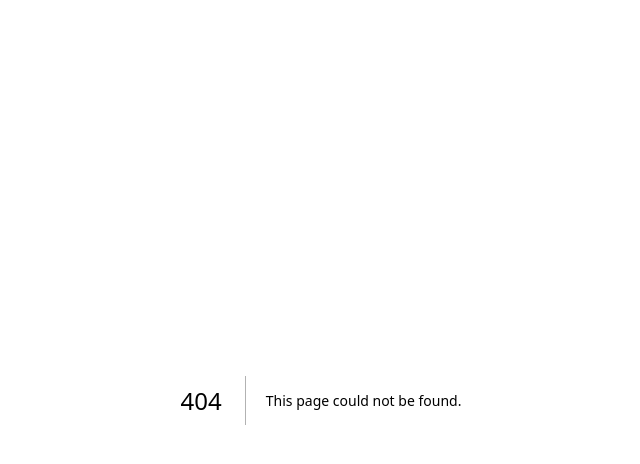
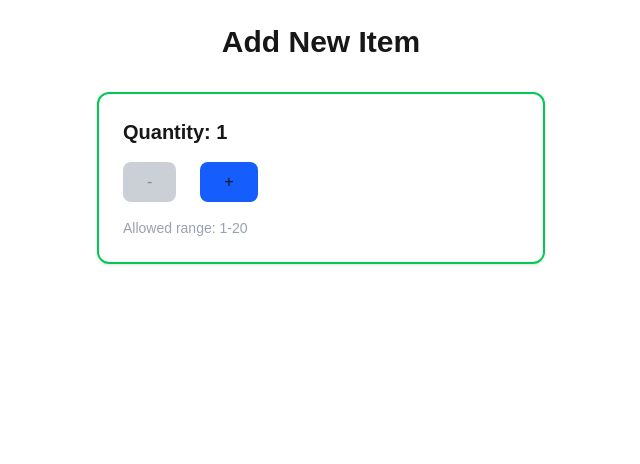
Before and after one commit to rocky-mcgoey/cprg306-assignments, a Next.js app: page /week-5 in a window 1280 px wide. Before the commit this address had no page. Shown: the top 464 px of the page, without its empty margins (319-959 px from the left). Built offline with nearby package versions, Linux system fonts and the light colour scheme.

Commit message:
Added week-4 pages to week-5

```diff
--- /dev/null
+++ b/app/week-5/new-item.js
@@ -0,0 +1,53 @@
+"use client";
+import { useState } from "react";
+
+export default function NewItem() {
+  const [quantity, setQuantity] = useState(1);
+  const [category, setCategory] = useState("Produce");
+  const [name, setName] = useState("");
+
+
+  // Increase quantity but stop at 20
+  const increment = () => {
+    setQuantity(q => {
+      if (q < 20) return q + 1;
+      return 1;
+  });
+  };
+
+  // Decrease quantity but only until at 1
+const decrement = () => {
+  setQuantity(q => {
+    if (q > 1) return q - 1;
+    return 1;
+  });
+};
+
+  return (
+    <section className="max-w-md mx-auto mt-8 p-6 rounded-xl border-2 border-green-500 shadow-sm">
+      <h2 className="text-xl font-semibold mb-4">Quantity: {quantity}</h2>
+
+      <div className="flex items-center gap-6">
+        <button
+          type="button"
+          onClick={decrement}
+          disabled={quantity === 1}
+          className="px-6 py-2 rounded-lg bg-gray-400 disabled:opacity-50 disabled:cursor-not-allowed hover:bg-gray-200"
+        >
+          -
+        </button>
+
+
+        <button
+          type="button"
+          onClick={increment}
+          disabled={quantity === 20}
+          className="px-6 py-2 rounded-lg bg-blue-600 disabled:opacity-50 disabled:cursor-not-allowed hover:bg-blue-400"
+        >
+          +
+        </button>
+      </div>
+      <p className= "mt-4 text-sm text-gray-400">Allowed range: 1-20</p>
+    </section>
+  );
+}
--- /dev/null
+++ b/app/week-5/page.js
@@ -0,0 +1,10 @@
+import NewItem from "./new-item";
+
+export default function Page() {
+  return (
+    <main className="min-h-screen p-6">
+      <h1 className="text-3xl font-bold text-center mb-8">Add New Item</h1>
+      <NewItem />
+    </main>
+  );
+}
```
